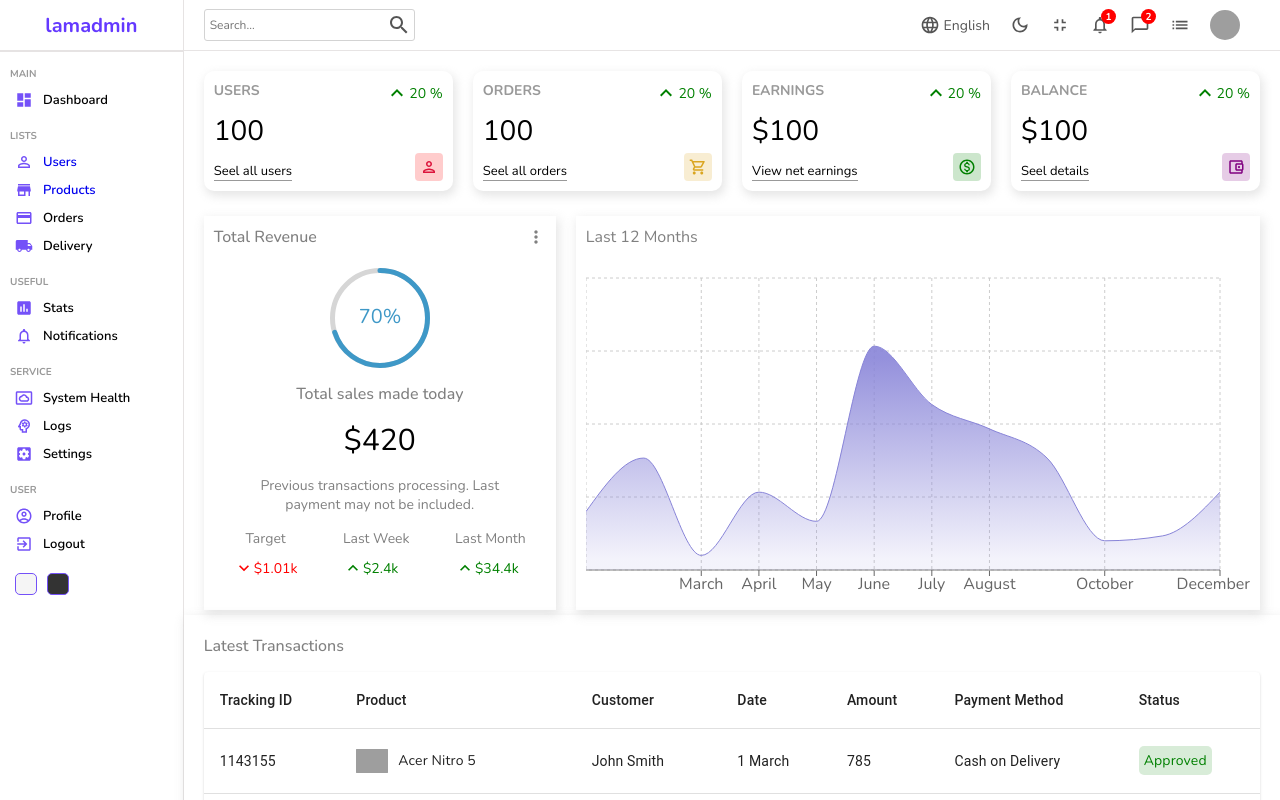
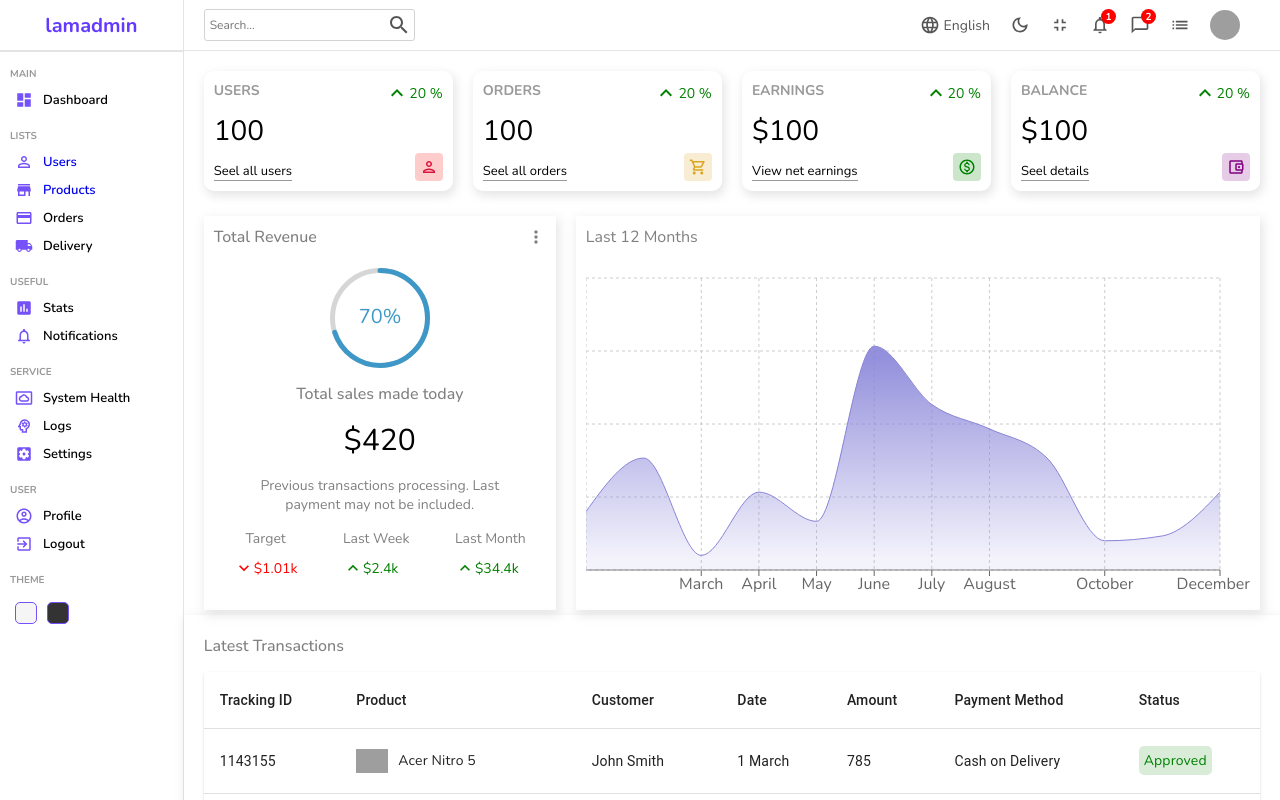
Before and after one commit to FabKaiz/booking-mern-clone, a React (Create React App) app in the folder admin/: page / in a window 1280 px wide. Shown: the top 800 px of the page. Built offline with nearby package versions, Linux system fonts and the light colour scheme; grey boxes are pictures that could not be loaded.

Commit message:
added color theme title

```diff
--- a/admin/src/components/sidebar/Sidebar.jsx
+++ b/admin/src/components/sidebar/Sidebar.jsx
@@ -83,6 +83,7 @@ const Sidebar = () => {
           </li>
         </ul>
       </div>
+      <p className="themeTitle">THEME</p>
       <div className="bottom">
         <div className="colorOption"></div>
         <div className="colorOption"></div>
--- a/admin/src/components/sidebar/sidebar.scss
+++ b/admin/src/components/sidebar/sidebar.scss
@@ -63,6 +63,15 @@
     }
   }
 
+  .themeTitle {
+    font-size: 10px;
+    font-weight: bold;
+    color: #999;
+    margin-top: 15px;
+    margin-bottom: 5px;
+    margin-left: 10px;
+  }
+
   .bottom {
     display: flex;
     align-items: center;
```
